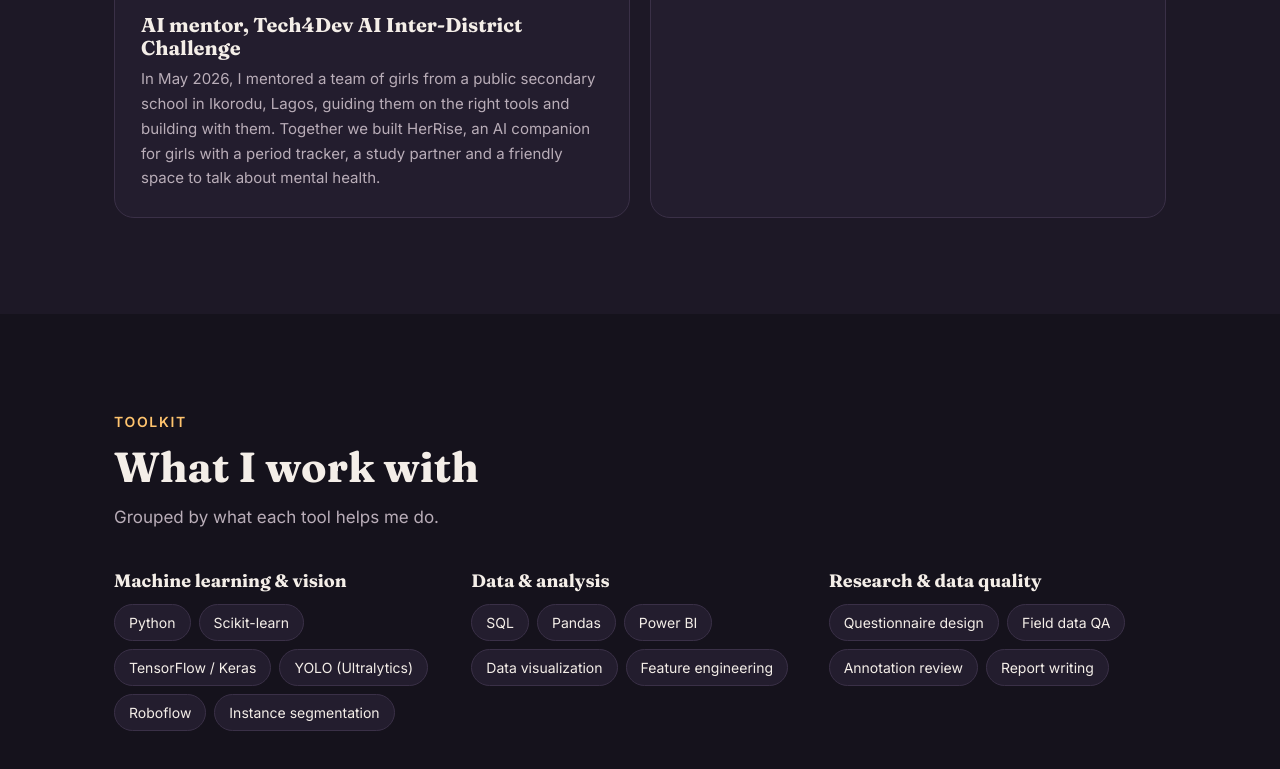
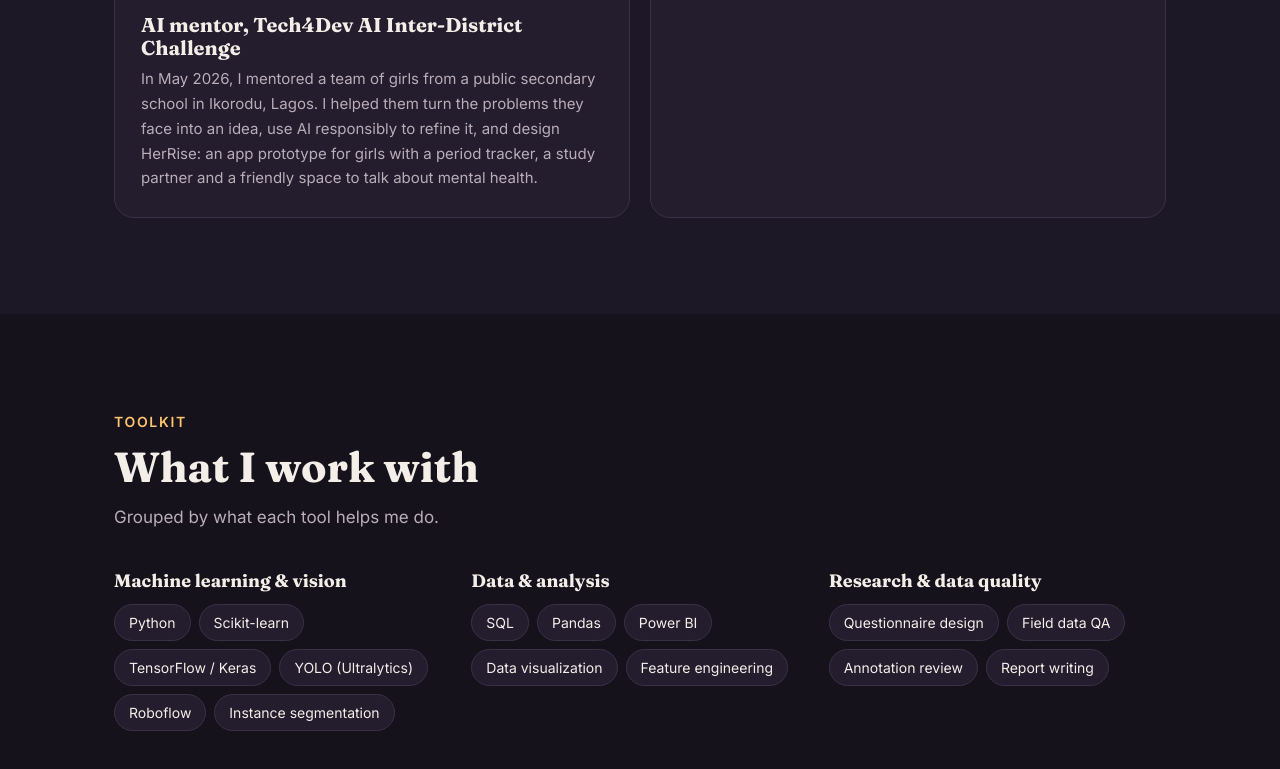
Before and after one commit to MaryGit-24/MaryGit-24.github.io, a plain HTML site: page index.html in a window 1280 px wide. Shown: the part 4915-5684 px from the top of the page. Drawn offline with Linux system fonts and the light colour scheme.

Commit message:
Update mentoring experience description in index.html
Revised the description of the mentoring experience to clarify the process and outcome.

```diff
--- a/index.html
+++ b/index.html
@@ -298,7 +298,7 @@ footer{border-top:1px solid var(--line);padding:28px 0;color:var(--muted);font-s
         <!-- PHOTO: upload tech4dev-outreach.jpg to assets/images/ -->
         <img src="assets/images/tech4dev-outreach.jpg" alt="Mary mentoring secondary school girls during the Tech4Dev AI Inter-District Challenge">
         <h3>AI mentor, Tech4Dev AI Inter-District Challenge</h3>
-        <p>In May 2026, I mentored a team of girls from a public secondary school in Ikorodu, Lagos, guiding them on the right tools and building with them. Together we built HerRise, an AI companion for girls with a period tracker, a study partner and a friendly space to talk about mental health.</p>
+        <p>In May 2026, I mentored a team of girls from a public secondary school in Ikorodu, Lagos. I helped them turn the problems they face into an idea, use AI responsibly to refine it, and design HerRise: an app prototype for girls with a period tracker, a study partner and a friendly space to talk about mental health.</p>
       </div>
       <div class="titem">
         <i class="fas fa-seedling"></i>
```
